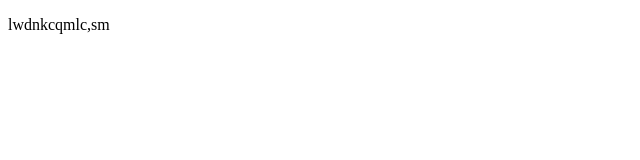
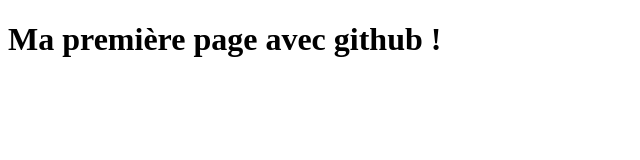
Before and after one commit to b2ld-mds/Dev-front, a plain HTML site: page index.html in a window 1280 px wide. Shown: the whole page, without its empty margins (0-640 px from the left). Drawn offline with Linux system fonts and the light colour scheme.

Commit message:
Update index.html

```diff
--- a/index.html
+++ b/index.html
@@ -2,8 +2,9 @@
 <html>
 <head>
 	<title>front-dev</title>
+	<h1> Ma première page avec github !</h1>
 </head>
 <body>
-	<p> lwdnkcqmlc,sm</p>
+
 </body>
 </html>
```
